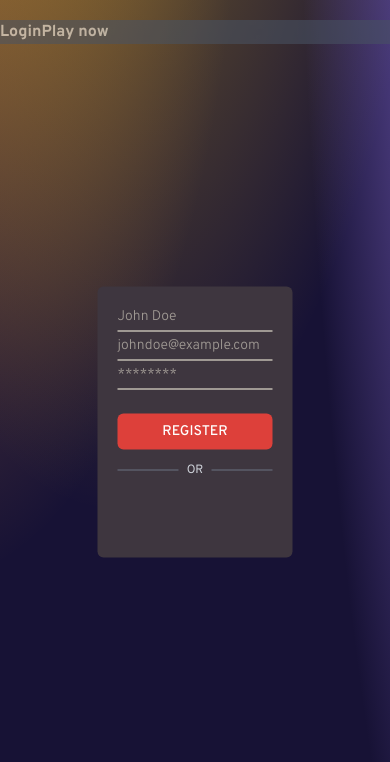
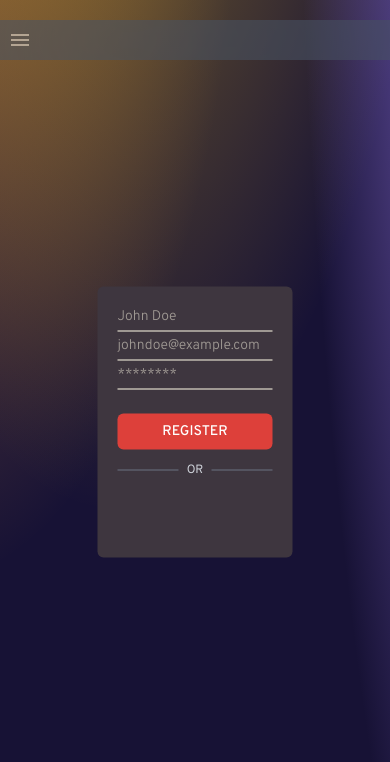
Before and after one commit to kabir-afk/Geocipher-frontend, a React (Vite) app: page / in a window 390 px wide. Shown: the top 762 px of the page. Built offline with nearby package versions, Linux system fonts and the light colour scheme; no server answers.

Commit message:
bugfix : responsive even when logged out

```diff
--- a/src/components/Navbar.jsx
+++ b/src/components/Navbar.jsx
@@ -14,10 +14,8 @@ const Navbar = () => {
       className="bg-gray-600 opacity-55 backdrop-blur-3xl text-white
                 w-full md:w-auto md:rounded-3xl"
     >
-      {isLoggedIn ? (
-        <>
       <button
-            className="block md:hidden p-2"
+        className="block md:hidden p-2 cursor-pointer"
         onClick={() => {
           setIsMenuOpen(!isMenuOpen);
         }}
@@ -29,6 +27,8 @@ const Navbar = () => {
           isMenuOpen ? "flex" : "hidden"
         } md:flex flex-col md:flex-row items-start gap-3 p-2 *:cursor-pointer *:hover:text-black`}
       >
+        {isLoggedIn ? (
+          <>
             <Link to="/profile">Profile</Link>
             <Link to="/single-player-mode">Single Player Mode</Link>
             <Link to="/multi-player-mode">Multi Player Mode</Link>
@@ -42,7 +42,6 @@ const Navbar = () => {
             >
               Logout
             </button>
-          </div>
           </>
         ) : (
           <>
@@ -51,6 +50,7 @@ const Navbar = () => {
           </>
         )}
       </div>
+    </div>
   );
 };
 
```
Lines whose indentation alone changed are shown as unchanged.
